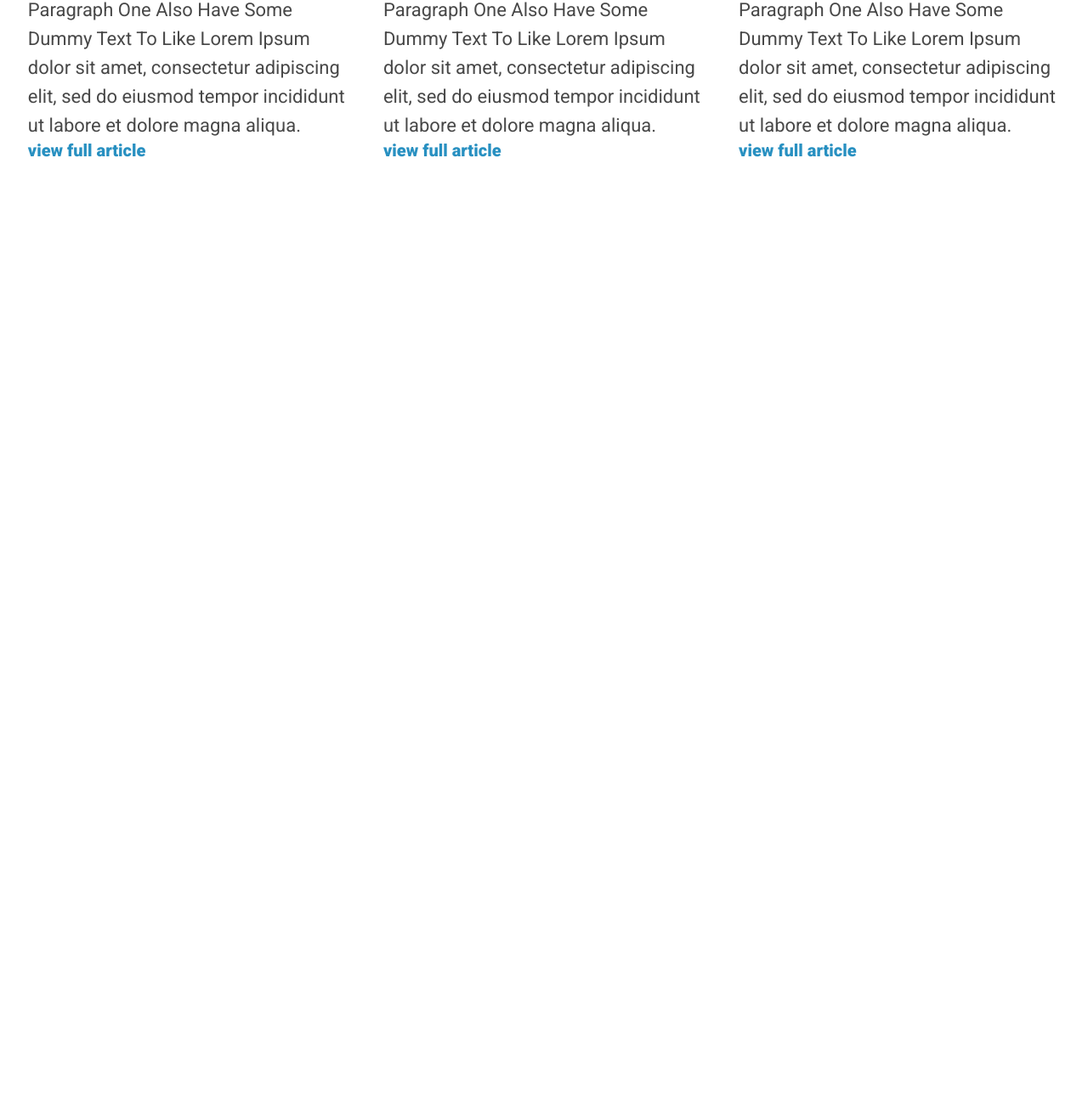
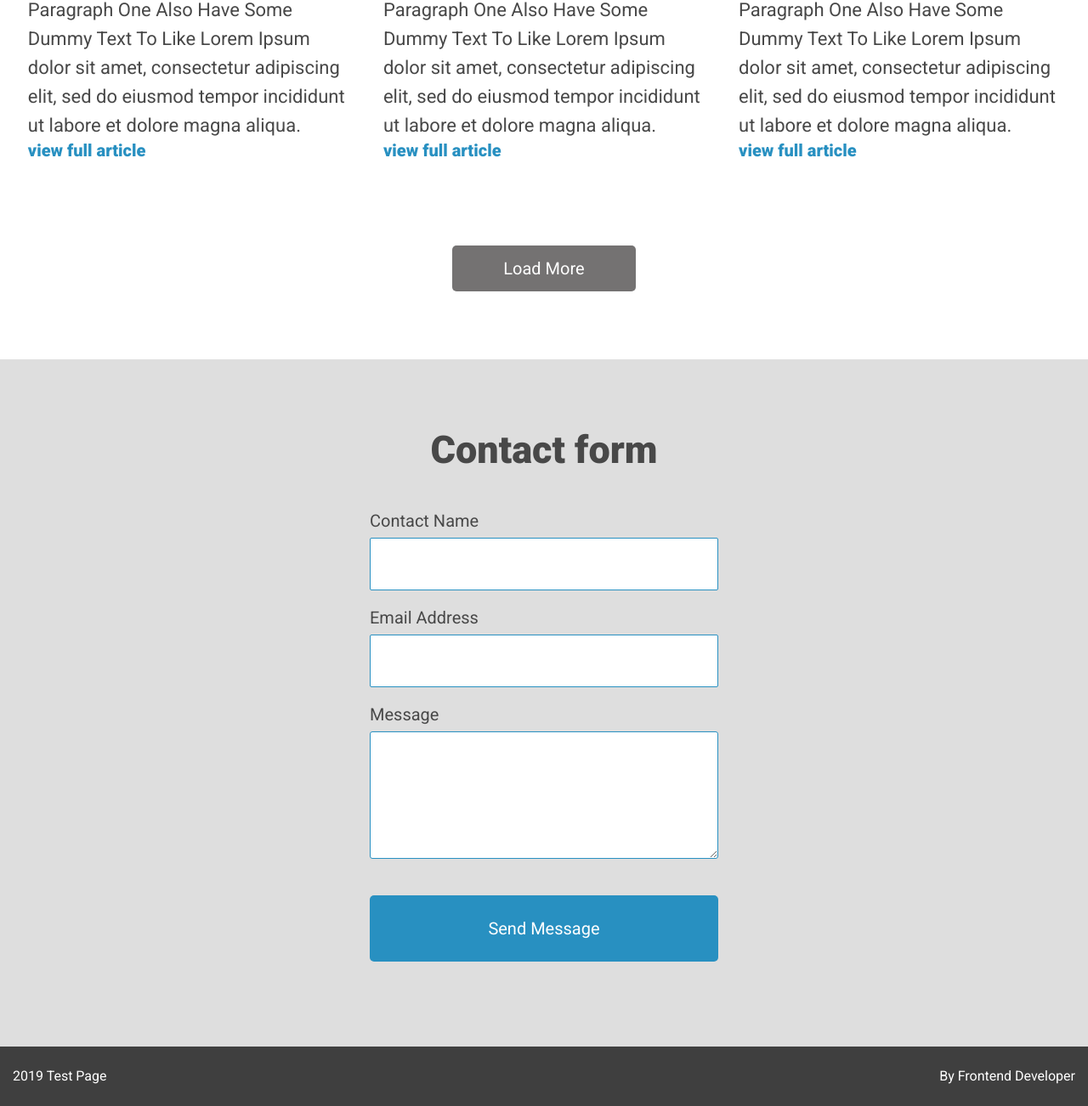
Before and after one commit to mountinman/Project-job-testing, a website: page src/index.html in a window 1280 px wide. Shown: the part 1621-2923 px from the top of the page at 85% size. Before the commit the page ends 1840 px from the top, so only its background shows below. Drawn offline with nearby package versions, Linux system fonts and the light colour scheme.

Commit message:
adding gulp task for pics and adding form and footer

```diff
--- a/gulpfile.js
+++ b/gulpfile.js
@@ -1,19 +1,27 @@
-const gulp = require('gulp');
-const browserSync = require('browser-sync').create();
-const sass = require('gulp-sass');
-const autoprefixer = require('gulp-autoprefixer');
+const gulp = require("gulp");
+const browserSync = require("browser-sync").create();
+var imagemini = require('gulp-imagemin');
+const sass = require("gulp-sass");
+const autoprefixer = require("gulp-autoprefixer");
 var sourcemaps = require("gulp-sourcemaps");
 var plumber = require("gulp-plumber");
 var concat = require("gulp-concat");
 var uglify = require("gulp-uglify");
 var rename = require("gulp-rename");
-var postcss = require('gulp-postcss');
+var postcss = require("gulp-postcss");
 
 // Copy html file to dist folder
 gulp.task("copyHtml", function() {
   gulp.src("src/*.html").pipe(gulp.dest("dist"));
 });
 
+//task for image optimization
+gulp.task("imageMin", function() {
+  gulp
+    .src("src/images/*.jpg")
+    .pipe(imagemini())
+    .pipe(gulp.dest("dist/images"));
+});
 // Scripts
 gulp.task("script", function() {
   gulp
@@ -29,60 +37,68 @@ gulp.task("copyHtml", function() {
 });
 
 //compile Sass and autoprefix compiled files for distribution (only clean code)
-gulp.task('dist', function(){
-    gulp.src('src/scss/*.scss')
-        .pipe(sass().on('error', sass.logError))
-        .pipe(autoprefixer({
-          browsers: ['last 2 versions']
-        }))
-        .pipe(gulp.dest('dist/css'));
+gulp.task("dist", function() {
+  gulp
+    .src("src/scss/*.scss")
+    .pipe(sass().on("error", sass.logError))
+    .pipe(
+      autoprefixer({
+        browsers: ["last 2 versions"]
+      })
+    )
+    .pipe(gulp.dest("dist/css"));
 });
 
 //compile Sass and autoprefix compiled files for development
-gulp.task('src', function(){
-    gulp.src('src/scss/*.scss')
-        .pipe(sass().on('error', sass.logError))
-        .pipe(autoprefixer({
-          browsers: ['last 2 versions']
-        }))
-        .pipe(gulp.dest('src/css'));
+gulp.task("src", function() {
+  gulp
+    .src("src/scss/*.scss")
+    .pipe(sass().on("error", sass.logError))
+    .pipe(
+      autoprefixer({
+        browsers: ["last 2 versions"]
+      })
+    )
+    .pipe(gulp.dest("src/css"));
 });
 
 //postcss-normalize
-gulp.task('css', function () {
-    gulp.src('src/css/*.css').pipe(
-        postcss([
-            require('postcss-normalize')({ browsers: 'last 3 versions'})
-        ])
-    ).pipe(
-        gulp.dest('dist/css')
-    );
+gulp.task("css", function() {
+  gulp
+    .src("src/css/*.css")
+    .pipe(
+      postcss([require("postcss-normalize")({ browsers: "last 3 versions" })])
+    )
+    .pipe(gulp.dest("dist/css"));
 });
 // Compile Sass & Inject Into Browser
-gulp.task('sass', function() {
-    return gulp.src(['src/scss/*.scss'])
+gulp.task("sass", function() {
+  return gulp
+    .src(["src/scss/*.scss"])
     .pipe(sass())
-        .pipe(autoprefixer({
-            browsers: ['last 2 versions'],
+    .pipe(
+      autoprefixer({
+        browsers: ["last 2 versions"],
         cascade: false
-        }))
+      })
+    )
     .pipe(gulp.dest("src/css"))
     .pipe(browserSync.stream());
 });
 
-
 // Watch Sass & Serve
-gulp.task('serve', ['sass'], function() {
+gulp.task("serve", ["sass"], function() {
   browserSync.init({
     server: "./src"
   });
 
-    gulp.watch(['src/scss/features/*.scss'], ['sass']);
-    gulp.watch(['src/scss/breakpoints/*.scss'], ['sass']);
-    gulp.watch(['src/scss/layout/*.scss'], ['sass']);
-    gulp.watch("src/*.html").on('change', browserSync.reload);
+  gulp.watch(["src/scss/features/*.scss"], ["sass"]);
+  gulp.watch(["src/scss/breakpoints/*.scss"], ["sass"]);
+  gulp.watch(["src/scss/layout/*.scss"], ["sass"]);
+  gulp.watch(["src/scss/elements/*.scss"], ["sass"]);
+  gulp.watch("src/*.html").on("change", browserSync.reload);
 });
 
 // Default Task
-gulp.task('default', ['serve']);
-gulp.task("sendDist", ["copyHtml", "script","dist", "css"]);
+gulp.task("default", ["serve"]);
+gulp.task("sendDist", ["copyHtml", "script", "dist", "css", "imageMin"]);
--- a/package.json
+++ b/package.json
@@ -20,6 +20,7 @@
     "gulp-uglify": "^3.0.2"
   },
   "dependencies": {
+    "gulp-imagemin": "^6.1.1",
     "gulp-sourcemaps": "^2.6.5",
     "postcss-normalize": "^8.0.1"
   }
--- a/src/index.html
+++ b/src/index.html
@@ -116,6 +116,40 @@
           <a href="#">view full article</a>
       </div>
   </div>
+  <div class="btn-load-more">
+    <div class="btn-load-more__btn">
+      <button>Load More</button>
+    </div>
+  </div>
+  <div class="form-container">
+     <h1>Contact form</h1>
+     <form>
+        <div class="form-container__form--el">
+            <label for="Contact Name">Contact Name</label>
+            <input type="text" name="contact">
+        </div>
+        <div class="form-container__form--el">
+            <label for="Email Address">Email Address</label>
+            <input type="email" name="email">
+        </div>
+        <div class="form-container__form--el form-container__message">
+            <label for="Message">Message</label>
+            <textarea type="text" name="message"></textarea>
+        </div>
+        <br>
+        <div class="form-container__form--el">
+          <button type="submit">Send Message</button>
+        </div>
+      </form>
+    </div>
+    <footer>
+      <div class="footer f-one">
+          <p>2019 Test Page</p>
+      </div>
+      <div class="footer f-two">
+          <p>By Frontend Developer</p>
+      </div>
+    </footer>
   </body>
 
   <script
--- /dev/null
+++ b/src/scss/elements/_buttons.scss
@@ -0,0 +1,13 @@
+.btn-load-more__btn{
+    text-align: center;
+    margin: 80px 0;
+    button{
+        padding: 15px 60px!important;
+        border: none;
+        border-radius: 5px;
+        color: set-text-color($button-background);
+        font-size: 20px;
+        background: $button-background;
+        cursor: pointer;
+    }
+}
--- /dev/null
+++ b/src/scss/elements/_forms.scss
@@ -0,0 +1,60 @@
+.form-container {
+  padding: 80px 0px;
+  background: #dedede;
+  text-align: center;
+
+  h1 {
+    color: set-text-color($body-background);
+    font-size: 45px;
+    font-weight: 800;
+    margin-bottom: 45px;
+  }
+  label {
+    display: block;
+    color: set-text-color($body-background);
+    margin-bottom: 8px;
+    text-align: left;
+    font-size: 20px;
+  }
+  input {
+    border: 1px solid $main-color;
+    outline: none;
+    border-radius: 2px;
+    width: 100%;
+    height: 5px;
+    padding: 30px 10px;
+  }
+
+  button {
+    padding: 27px 80px;
+    width: 100%;
+    border: none;
+    border-radius: 5px;
+    color: set-text-color($main-color);
+    font-size: 20px;
+    background: $main-color;
+    cursor: pointer;
+  }
+  textarea {
+    width: 100%;
+    border: 1px solid $main-color;
+    outline: none;
+    border-radius: 3px;
+    height: 150px;
+    padding: 20px 10px;
+  }
+
+}
+
+.form-container *,
+.form-container *:before,
+.form-container *:after {
+  box-sizing: border-box;
+  max-width: 450px;
+  margin: 0 auto;
+}
+
+.form-container__form--el {
+  margin: 0 auto;
+  padding: 0px 20px 20px 20px;
+}
--- /dev/null
+++ b/src/scss/layout/_footer.scss
@@ -0,0 +1,21 @@
+footer {
+  background: $footer-background;
+  height: 70px;
+  display: flex;
+  align-items: center;
+
+  p {
+    margin: 15px;
+    color: set-text-color($footer-background);
+    display: block;
+  }
+}
+
+.f-one {
+  flex: 1;
+}
+
+.f-two {
+  flex: 1;
+  text-align: right;
+}
--- a/src/scss/style.scss
+++ b/src/scss/style.scss
@@ -13,3 +13,7 @@
 @import "layout/_navbar";
 @import "layout/_slider";
 @import "layout/_hamburger";
+@import "layout/_footer";
+
+@import "elements/_buttons";
+@import "elements/_forms";
```
Also changed, not shown: src/css/style.css, 1 other file. Lines whose indentation alone changed are shown as unchanged.
